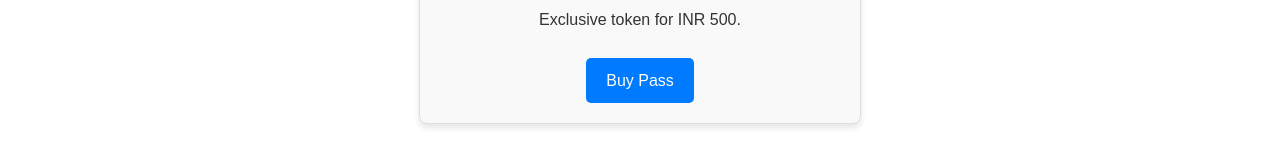
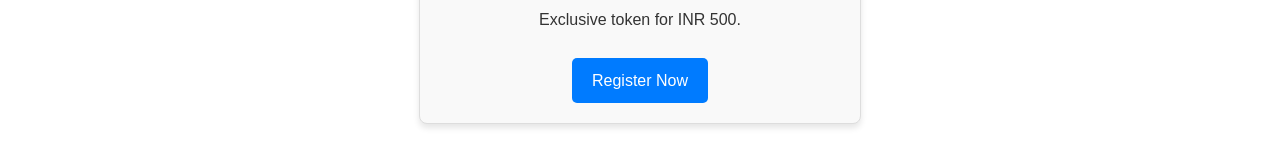
Before and after one commit to DICRAJKOT/semicon, a plain HTML site: page index.html in a window 1280 px wide. Shown: the part 1201-1354 px from the top of the page. Drawn offline with Linux system fonts and the light colour scheme.

Commit message:
Update index.html

```diff
--- a/index.html
+++ b/index.html
@@ -233,7 +233,7 @@
         <div class="card">
             <h3>Faculty / Researcher / Industry resource </h3>
             <p>Exclusive token for INR 500.</p>
-            <a href="https://forms.gle/KuufTok1A723YP9Z8" class="btn">Buy  Pass</a>
+            <a href="https://forms.gle/KuufTok1A723YP9Z8" class="btn">Register Now</a>
         </div>
     </section>
 
```
